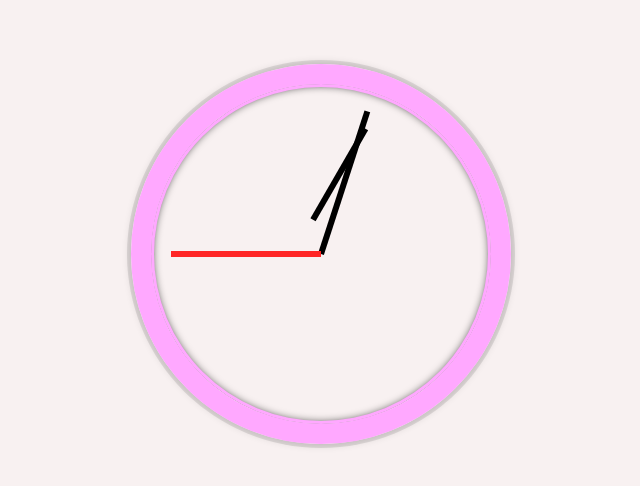
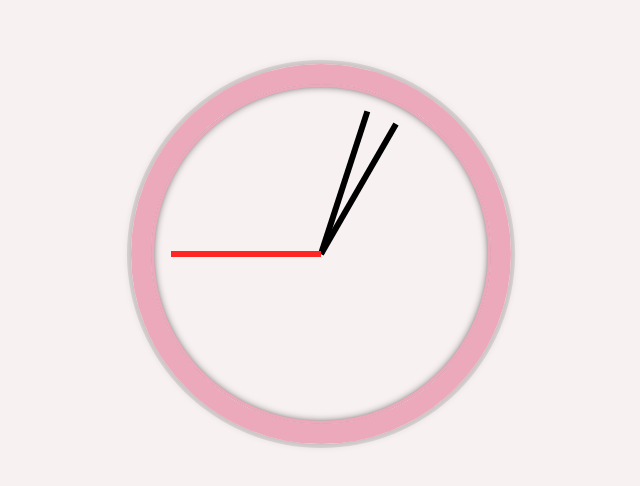
Before and after one commit to itshally/JS30, a plain HTML site: page 02-CSS_JSClock/index.html in a window 1280 px wide. Shown: the part 146-632 px from the top of the page, without its empty margins (319-959 px from the left). Drawn offline with Linux system fonts and the light colour scheme.

Commit message:
files updated

```diff
--- a/02-CSS_JSClock/main.js
+++ b/02-CSS_JSClock/main.js
@@ -13,10 +13,12 @@ setTime = () => {
            minuteDeg = timeDeg(minutes, 60),
            hourDeg = timeDeg(hours, 12);
 
+     console.log(`second: ${seconds} = degree: ${secondDeg}`)
+
      // second hand
      handStyle(secondHand, secondDeg)
 
-     // minute handg)
+     // minute hand
      handStyle(minuteHand, minuteDeg)
 
      // hour hand
--- a/02-CSS_JSClock/style.css
+++ b/02-CSS_JSClock/style.css
@@ -18,14 +18,14 @@ body {
 .clock {
      width: 30rem;
      height: 30rem;
-     border: 20px solid #FFA8FF;
+     border: 20px solid #EDA9BC;
      border-radius: 50%;
      margin: 50px auto;
      position: relative;
      padding: 2rem;
      box-shadow:
           0 0 0 4px rgba(0, 0, 0, 0.1),
-          inset 0 0 0 3px #FFA8FF,
+          inset 0 0 0 3px #EDA9BC,
           inset 0 0 10px black,
           0 0 10px rgba(0, 0, 0, 0.2);
 }
@@ -45,7 +45,7 @@ body {
      position: absolute;
      top: 50%;
      transform-origin: 100%;
-     transform: rotate(90deg);
+     /* transform: rotate(90deg); */
      transition: all 0.05s;
      transition-timing-function: cubic-bezier(0.1, 2.7, 0.58, 1);
 }
@@ -53,9 +53,3 @@ body {
 .second-hand {
      background-color: #FF2626;
 }
-
-.hour-hand {
-     width: 35%;
-     top: 45.5%;
-     transform-origin: 123.5%;
-}
```
